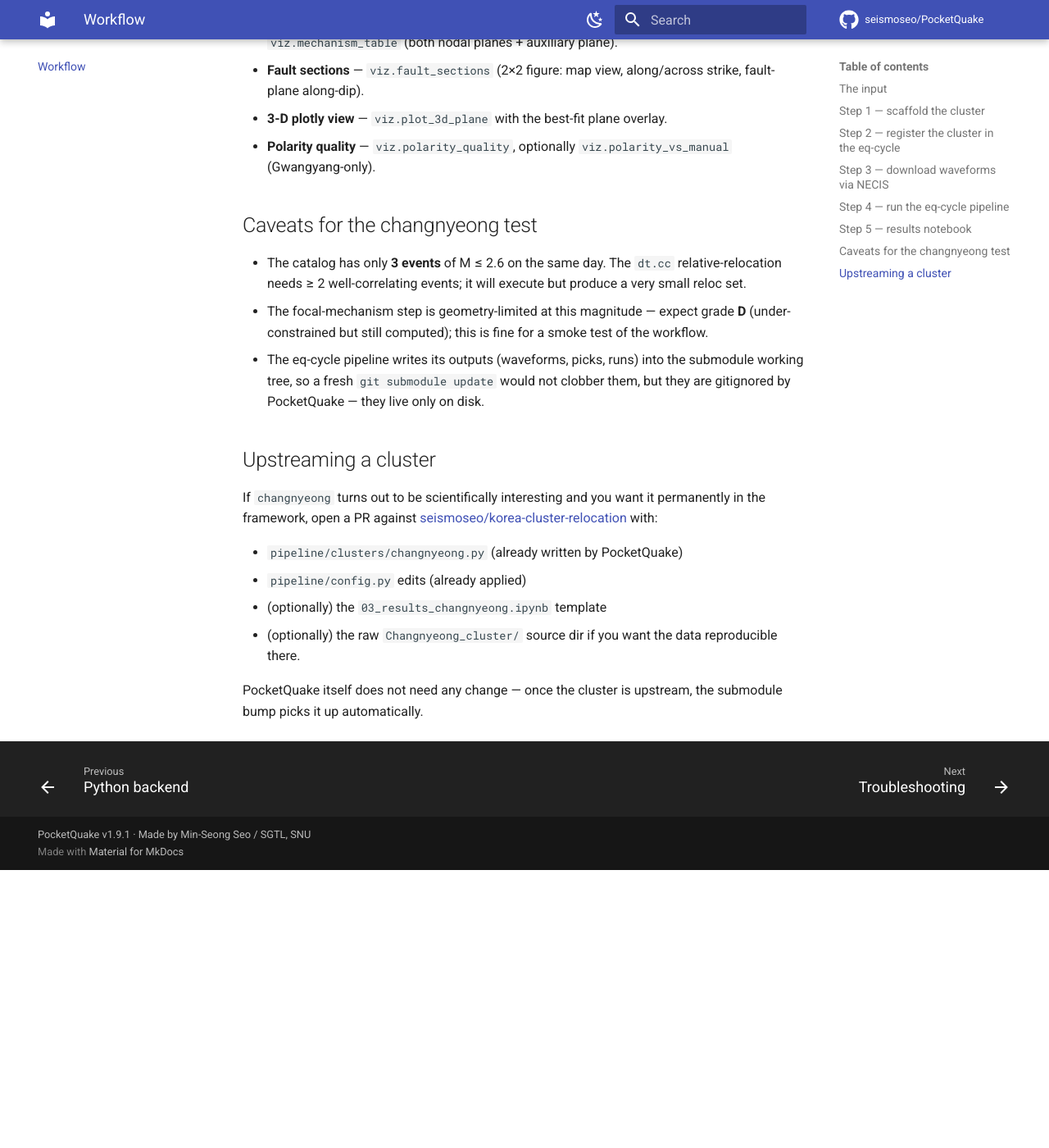
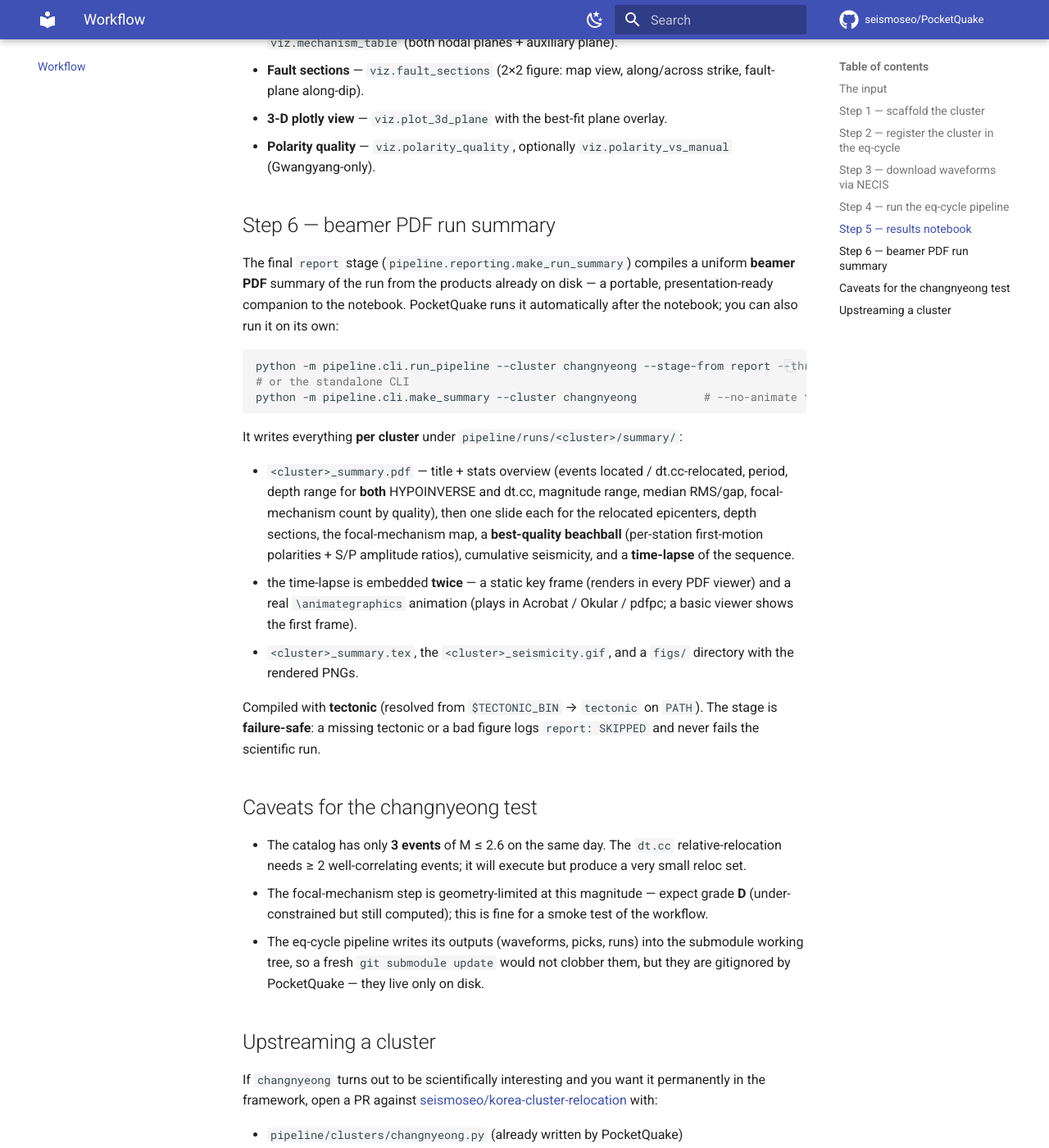
Before and after one commit to seismoseo/PocketQuake, an MkDocs documentation site: the page built from docs/workflow.md, in a window 1280 px wide and 1400 px high, scrolled down 3679 px. Shown: the whole window at 82% size. Built offline with MkDocs 1.6.1 and Material for MkDocs 9.7.7, drawn with Linux system fonts in a browser that asks for light colours; comment, search, counter and statistics services are not loaded; before the commit the page ends 4740 px from its top, so only the background shows below that; some of the changed text lies outside the part shown.

Commit message:
v1.10.0: beamer PDF run summary as an automatic workflow product
Adds the 'report' stage to the engine (submodule bump dc4aee9->e223744) and wires
it into the orchestrator so every ./pocketquake.sh run compiles a uniform beamer
PDF summary per cluster (runs/<cluster>/summary/<cluster>_summary.pdf) alongside
the results notebook: stats overview, relocated epicenters, depth sections, focal
mechanism map + best-quality beachball (polarities + S/P ratios), cumulative
seismicity, and a time-lapse GIF (static frame + \animategraphics). tectonic-built,
failure-safe.

Docs: workflow Step 6, CLI run-summary section, index/README products, tutorial
recompiled to v1.10.0. CHANGELOG backfilled 1.8.1/1.8.2/1.9.0/1.9.1 + 1.10.0.

Co-Authored-By: Claude Opus 4.8 <noreply@anthropic.com>

````diff
--- a/docs/workflow.md
+++ b/docs/workflow.md
@@ -79,7 +79,7 @@ python -m pipeline.cli.run_pipeline --cluster changnyeong --picker phasenet_plus
     --stage-from focal_mechanism --through focal_mechanism
 ```
 
-Stage order: `stations → waveforms → picking → hypoinverse → ph2dt → dtct → rereference → xcorr → dtcc → focal_mechanism`.
+Stage order: `stations → waveforms → picking → hypoinverse → ph2dt → dtct → rereference → xcorr → dtcc → focal_mechanism → report`.
 
 The `xcorr` stage defaults to the `cctorch_gpu_batched` backend — a GPU FFT cross-correlation that is bit-exact to the obspy CPU baseline and **auto-falls-back to obspy** when no usable CUDA GPU is present (so CPU-only runs are unaffected). Pick the kernel with `--xcorr-backend` / `cfg.xcorr_backend`.
 
@@ -116,6 +116,24 @@ Each stage's output goes under `external/korea-cluster-relocation/pipeline/runs/
 - **3-D plotly view** — `viz.plot_3d_plane` with the best-fit plane overlay.
 - **Polarity quality** — `viz.polarity_quality`, optionally `viz.polarity_vs_manual` (Gwangyang-only).
 
+## Step 6 — beamer PDF run summary
+
+The final `report` stage (`pipeline.reporting.make_run_summary`) compiles a uniform **beamer PDF** summary of the run from the products already on disk — a portable, presentation-ready companion to the notebook. PocketQuake runs it automatically after the notebook; you can also run it on its own:
+
+```bash
+python -m pipeline.cli.run_pipeline --cluster changnyeong --stage-from report --through report
+# or the standalone CLI
+python -m pipeline.cli.make_summary --cluster changnyeong          # --no-animate to skip the GIF
+```
+
+It writes everything **per cluster** under `pipeline/runs/<cluster>/summary/`:
+
+- `<cluster>_summary.pdf` — title + stats overview (events located / dt.cc-relocated, period, depth range for **both** HYPOINVERSE and dt.cc, magnitude range, median RMS/gap, focal-mechanism count by quality), then one slide each for the relocated epicenters, depth sections, the focal-mechanism map, a **best-quality beachball** (per-station first-motion polarities + S/P amplitude ratios), cumulative seismicity, and a **time-lapse** of the sequence.
+- the time-lapse is embedded **twice** — a static key frame (renders in every PDF viewer) and a real `\animategraphics` animation (plays in Acrobat / Okular / pdfpc; a basic viewer shows the first frame).
+- `<cluster>_summary.tex`, the `<cluster>_seismicity.gif`, and a `figs/` directory with the rendered PNGs.
+
+Compiled with **tectonic** (resolved from `$TECTONIC_BIN` → `tectonic` on `PATH`). The stage is **failure-safe**: a missing tectonic or a bad figure logs `report: SKIPPED` and never fails the scientific run.
+
 ## Caveats for the changnyeong test
 
 - The catalog has only **3 events** of M ≤ 2.6 on the same day. The `dt.cc` relative-relocation needs ≥ 2 well-correlating events; it will execute but produce a very small reloc set.
--- a/mkdocs.yml
+++ b/mkdocs.yml
@@ -4,7 +4,7 @@ site_url: https://pocketquake.readthedocs.io/
 repo_url: https://github.com/seismoseo/PocketQuake
 repo_name: seismoseo/PocketQuake
 edit_uri: edit/main/docs/
-copyright: PocketQuake v1.9.1 &middot; Made by Min-Seong Seo / SGTL, SNU
+copyright: PocketQuake v1.10.0 &middot; Made by Min-Seong Seo / SGTL, SNU
 
 theme:
   name: material
--- a/pocketquake/__init__.py
+++ b/pocketquake/__init__.py
@@ -16,7 +16,7 @@ Workflow (see `pocketquake.orchestrate.orchestrate`):
         → build & execute `03_results_<cluster>.ipynb`
 """
 
-__version__ = "1.9.1"            # single source of truth — pyproject.toml reads this via setuptools dynamic
+__version__ = "1.10.0"            # single source of truth — pyproject.toml reads this via setuptools dynamic
 
 import os
 
````
Also changed, not shown: CHANGELOG.md (+52 -0 lines), README.md (+1 -1 lines), docs/cli.md (+10 -0 lines), docs/index.md (+2 -2 lines), 3 other files.
